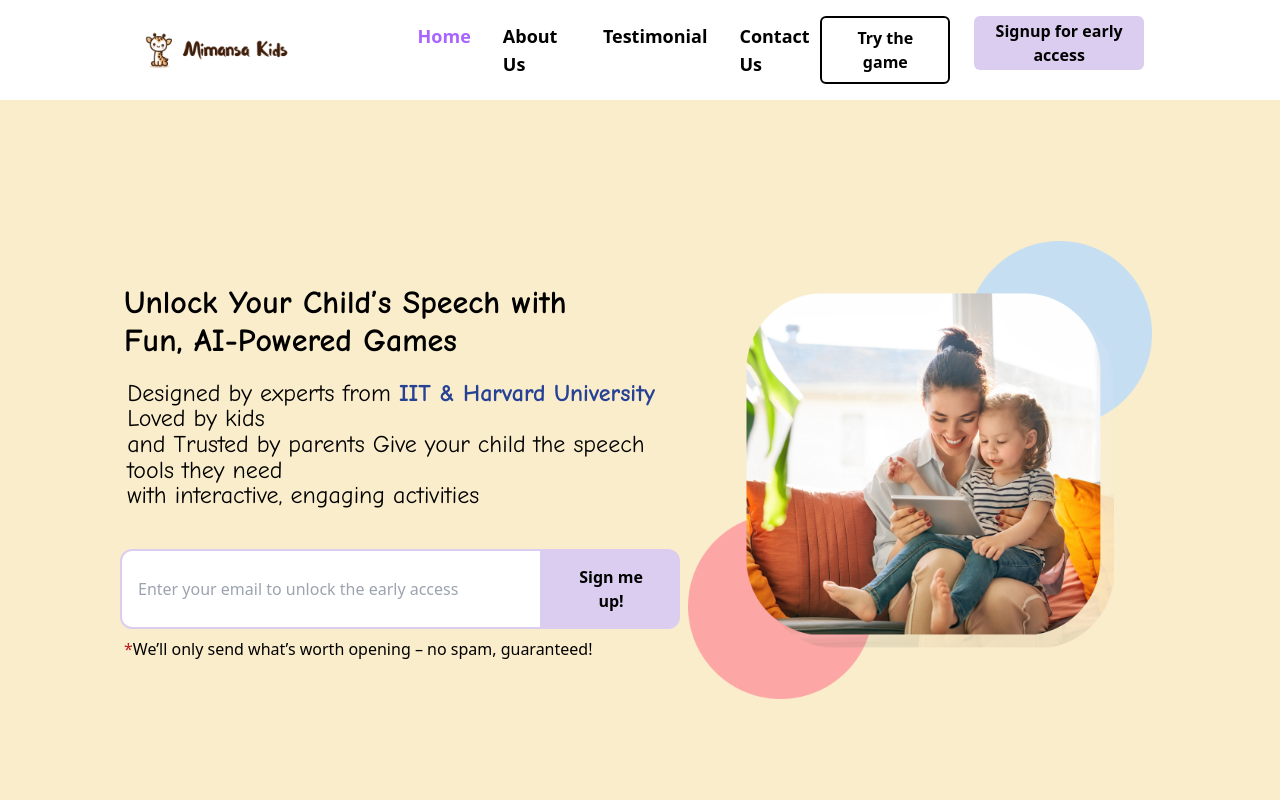
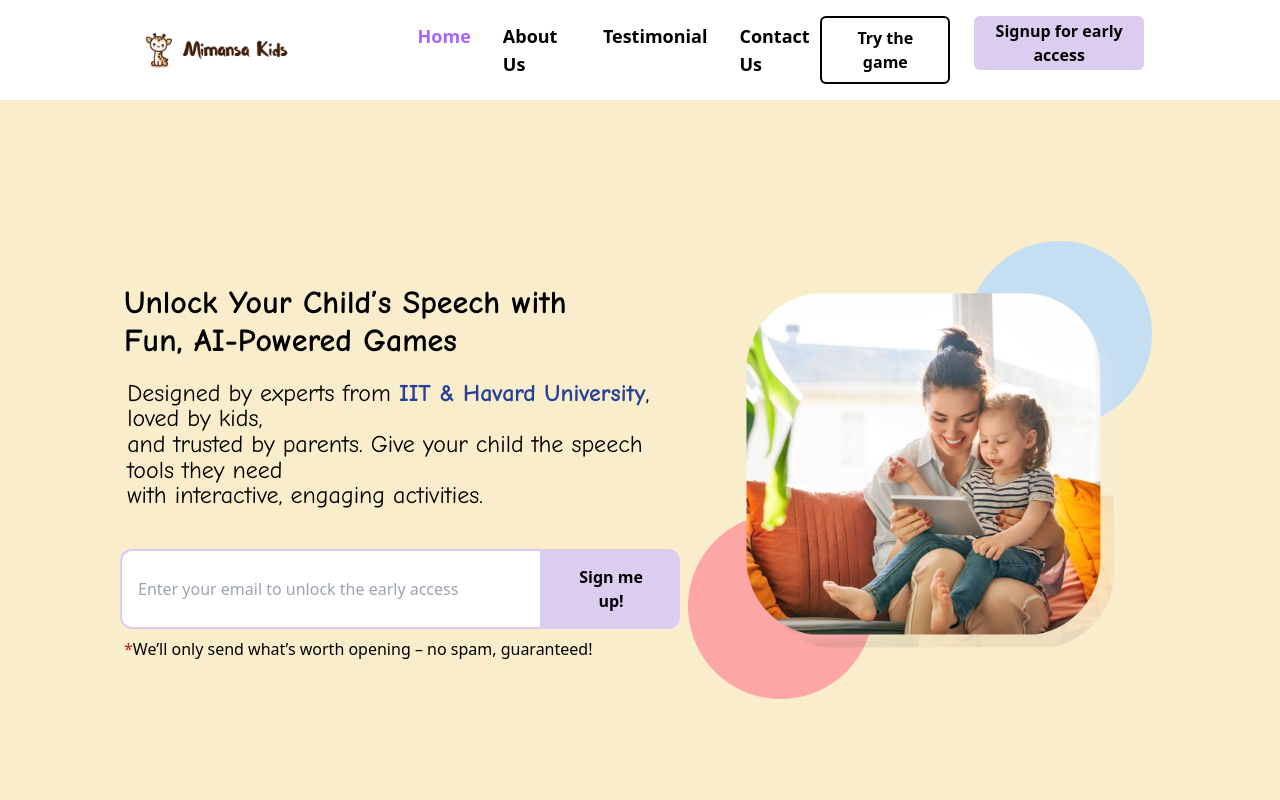
Before and after one commit to MimansaDeveloper/Mimansa-Play, a React (Vite) app in the folder frontend/: page / in a window 1280 px wide. Shown: the top 800 px of the page. Built offline with nearby package versions, Linux system fonts and the light colour scheme.

Commit message:
minor changes

```diff
--- a/frontend/src/pages/HeroSection.jsx
+++ b/frontend/src/pages/HeroSection.jsx
@@ -1,4 +1,4 @@
-import React from 'react';
+import React from "react";
 
 const HeroSection = () => {
   return (
@@ -6,22 +6,30 @@ const HeroSection = () => {
       {/* Left Section */}
       <div className="flex flex-col w-[50%] h-full ml-20 mt-4">
         <h1 className="font-comic-neue ml-1 font-bold text-[1.94vw] lg:text-[2.50vw] leading-[2.22vw] lg:leading-[3.00vw] text-black mt-[1.85vh] lg:mt-44">
-          Unlock Your Child’s Speech with <br/> Fun, AI-Powered Games
+          Unlock Your Child’s Speech with <br /> Fun, AI-Powered Games
         </h1>
         {/* <p className="font-comic-neue font-normal ml-1 text-2xl leading-[2vw]  text-black mt-5 ">
           Designed by experts from <span className='text-[rgba(38,65,149,1)] font-bold '>IIT & Havard University</span>, loved by kids, <br/>and trusted by parents. Give your child the speech tools they need <br/> with interactive, engaging activities.
         </p> */}
-        <ul className="font-comic-neue font-normal ml-[-1vw] text-2xl leading-[2vw] text-black mt-5 list-none pl-5">
-  <li>Designed by experts from <span className='text-[rgba(38,65,149,1)] font-bold'>IIT & Harvard University</span> Loved by kids</li>
-  <li>and Trusted by parents Give your child the speech tools they need</li>
-  <li>with interactive, engaging activities</li>
-</ul>
+        <ul className=" w-full font-comic-neue font-normal ml-[-1vw] text-[24px] leading-[2vw] text-black mt-5 list-none pl-5">
+          <li>
+            Designed by experts from{" "}
+            <span className="text-[rgba(38,65,149,1)] font-bold">
+              IIT & Havard University
+            </span>
+            , loved by kids,
+          </li>
+          <li>
+            and trusted by parents. Give your child the speech tools they need
+          </li>
+          <li>with interactive, engaging activities.</li>
+        </ul>
 
         {/* <button className="bg-[#DBCDF0] w-fit p-4 lg:p-6 mt-6 lg:mt-10 text-black font-semibold rounded-md hover:bg-[#f4c300] transition duration-300">
           Join the Waitlist for Early Access
         </button> */}
-         {/* Input & Button */}
-         <div className="flex w-full mt-10">
+        {/* Input & Button */}
+        <div className="flex w-full mt-10">
           <input
             type="email"
             placeholder="Enter your email to unlock the early access"
@@ -31,11 +39,18 @@ const HeroSection = () => {
             Sign me up!
           </button>
         </div>
-        <h3 className='ml-1 mt-2 font-light text-md'><span className='text-red-700'>*</span>We’ll only send what’s worth opening – no spam, guaranteed!</h3>
+        <h3 className="ml-1 mt-2 font-light text-md">
+          <span className="text-red-700">*</span>We’ll only send what’s worth
+          opening – no spam, guaranteed!
+        </h3>
       </div>
       {/* Right Section (Image) */}
       <div className="flex justify-center items-center w-[50%]  mt-[-60px]">
-        <img src="/herosection.png" alt="Hero Section" className='w-full p-12 mr-20' />
+        <img
+          src="/herosection.png"
+          alt="Hero Section"
+          className="w-full p-12 mr-20"
+        />
       </div>
     </div>
   );
```
